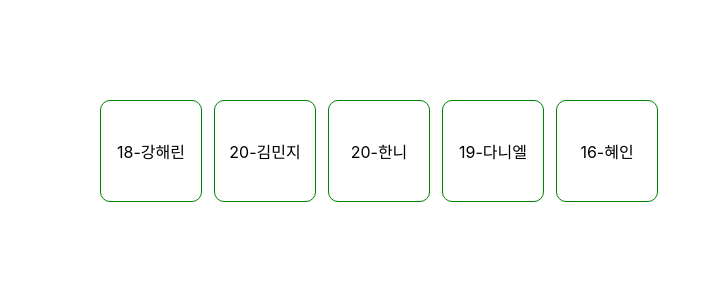
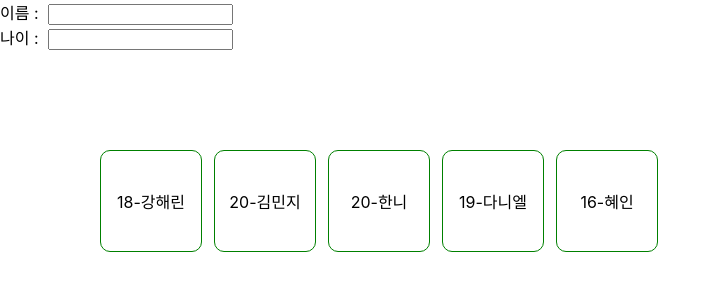
Before and after one commit to heexohee/todolist_mvp, a React (Create React App) app: page / in a window 1280 px wide. Shown: the top 300 px of the page, without its empty margins (0-720 px from the left). Built offline with nearby package versions, Linux system fonts and the light colour scheme.

Commit message:
#1 인라인으로 쓰기

```diff
--- a/src/App.js
+++ b/src/App.js
@@ -1,20 +1,49 @@
-import React from 'react';
+import React, { useState } from 'react';
 import './App.css';
 
-function App() {
- const users = [
+const App = () => {
+// function App() {
+//  const users = [
+
+//     {id:1, age:18, name: "강해린"},
+//     {id:2, age:20, name: "김민지"},
+//     {id:3, age:20, name: "한니"},
+//     {id:4, age:19, name: "다니엘"},
+//     {id:5, age:16, name: "혜인"},
+//     ];
+ const [users, setUsers] = useState([
 
       {id:1, age:18, name: "강해린"},
       {id:2, age:20, name: "김민지"},
       {id:3, age:20, name: "한니"},
       {id:4, age:19, name: "다니엘"},
       {id:5, age:16, name: "혜인"},
-    ];
+      ]);
 
-  return <div className ='app-style'>
+const [name, setName] = useState('');
+const [age, setAge] = useState('');
 
-    {
-      users.map(function(item){
+
+  return (
+    <div>
+      <div>
+        이름 : &nbsp;
+        <input
+        value = {name}
+        onChange={(event)=>{
+          setName(event.target.value)
+        }}
+        /> <br />
+        나이 : &nbsp;
+        <input
+        value = {name}
+        onChange={(event)=>{
+          setAge(event.target.value)
+        }}/>
+
+      </div>
+  <div className ='app-style'>
+    { users.map(function(item){
         return (
           <div key={item.id} className='component-style'>
       {item.age}-{item.name}
@@ -22,25 +51,10 @@ function App() {
         );
       })
     }
-    {/* <div className='component-style'>
-      {users[0].age}-{users[0].name}
+
   </div>
-    <div className='component-style'>
-    {users[1].age}-{users[1].name}
   </div>
-    <div className='component-style'>
-    {users[2].age}-{users[2].name}
-    </div>
-    <div className='component-style'>
-    {users[3].age}-{users[3].name}
-    </div>
-    <div className='component-style'>
-    {users[4].age}-{users[4].name}
-    </div> */}
-
-  </div>;
-
-
+  );
 }
 
 export default App;
```
Also changed, not shown: 1 other file (tests, documents, lock files or other folders). Lines whose indentation alone changed are shown as unchanged.
